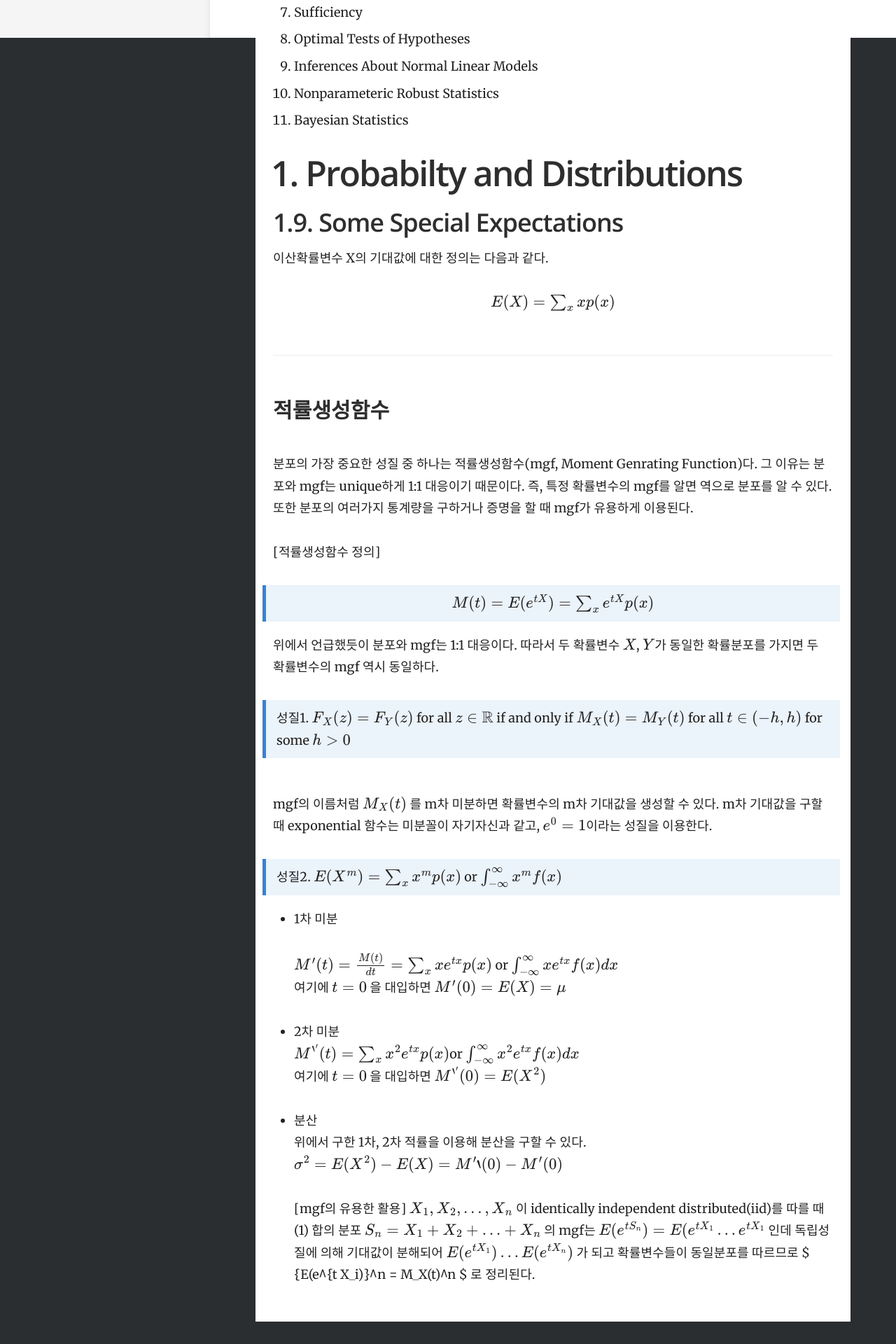
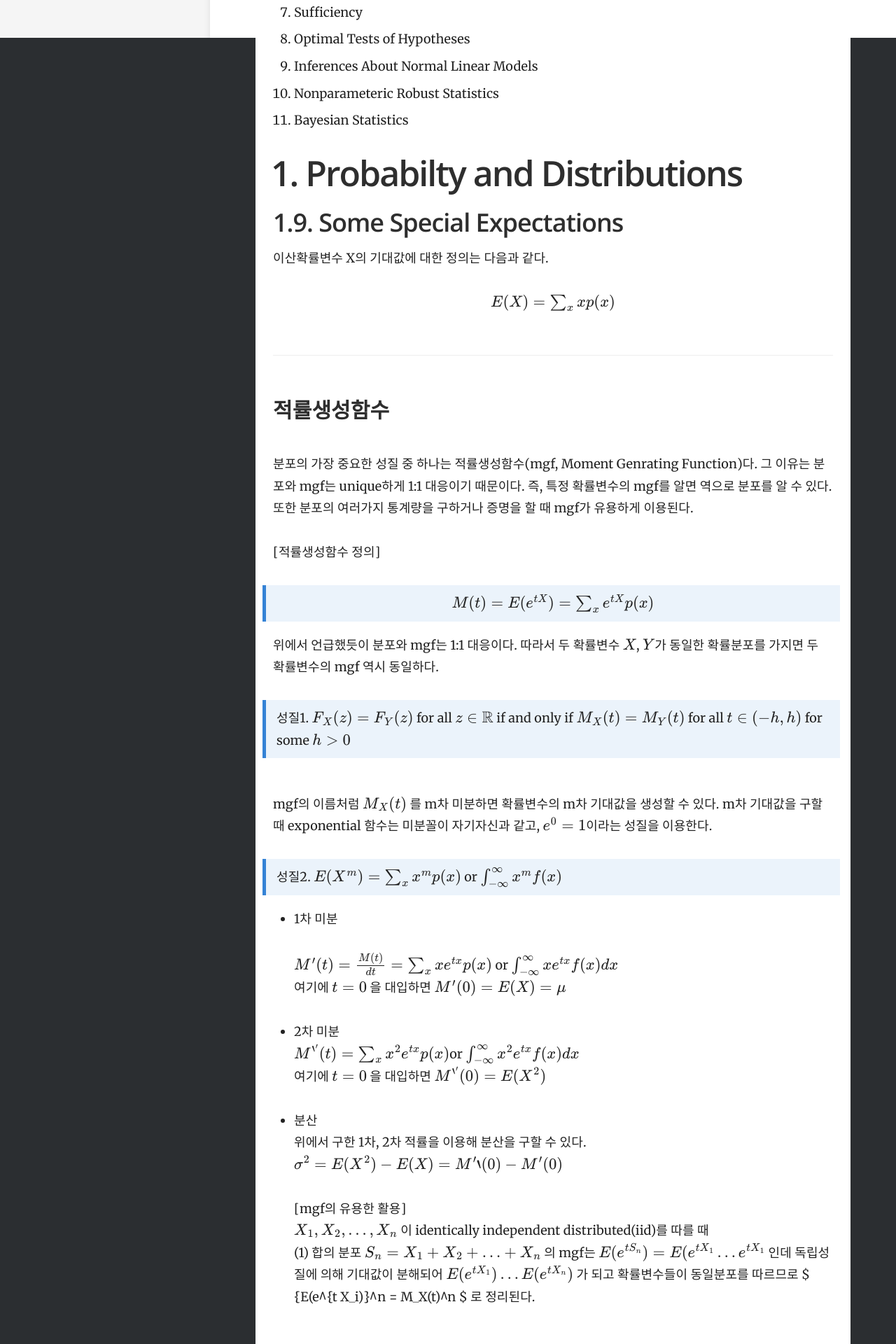
Before and after one commit to yrk3434/yrk3434.github.io, a Jekyll site: the page built from _docs/Theory/Mathematical Statistics.md, in a window 1280 px wide. Shown: the part 846-2766 px from the top of the page at 70% size. Built offline with Jekyll 4.4.1, drawn with Linux system fonts in a browser that asks for light colours; formulas are drawn with MathJax 3; before the commit the page ends 2734 px from its top, so only the background shows below that.

```diff
--- a/_docs/Theory/Mathematical Statistics.md
+++ b/_docs/Theory/Mathematical Statistics.md
@@ -52,7 +52,7 @@ toc_label: 목차
 mgf의 이름처럼 $ M_X(t) $ 를 m차 미분하면 확률변수의 m차 기대값을 생성할 수 있다.
 m차 기대값을 구할 때 exponential 함수는 미분꼴이 자기자신과 같고, $e^0=1$이라는 성질을 이용한다.
 
-> 성질2. $ E(X^m) = \sum_x x^m p(x) $ or $ \int_{-\infty}^{\infty} x^m f(x)$ <br/>
+> 성질2. $ E(X^m) = \sum_x x^m p(x) $ or $ \int_{-\infty}^{\infty} x^m f(x)$
 
 - 1차 미분 <br/>
 $ M'(t) = \frac{M(t)}{dt} = \sum_x xe^{tx}p(x) $ or $ \int_{-\infty}^{\infty} x e^{tx}f(x) dx $ <br/>
@@ -65,7 +65,7 @@ $ M^{''}(t) = \sum_x x^2 e^{tx}p(x) $or $ \int_{-\infty}^{\infty} x^2 e^{tx}f(x)
 - 분산 <br/>
 위에서 구한 1차, 2차 적률을 이용해 분산을 구할 수 있다. $ \sigma^2 = E(X^2)-E(X) = M''(0) - M'(0) $
 <br/>
-[mgf의 유용한 활용]
+[mgf의 유용한 활용] <br/>
 $ X_1, X_2, ..., X_n $ 이 identically independent distributed(iid)를 따를 때 <br/>
 (1) 합의 분포 $ S_n = X_1 + X_2 + ... + X_n $ 의 mgf는 $ E(e^{t S_n}) = E(e^{t X_1}...e^{t X_1} $ 인데
   독립성질에 의해 기대값이 분해되어  $ E(e^{t X_1}) ...E(e^{t X_n}) $ 가 되고
```
